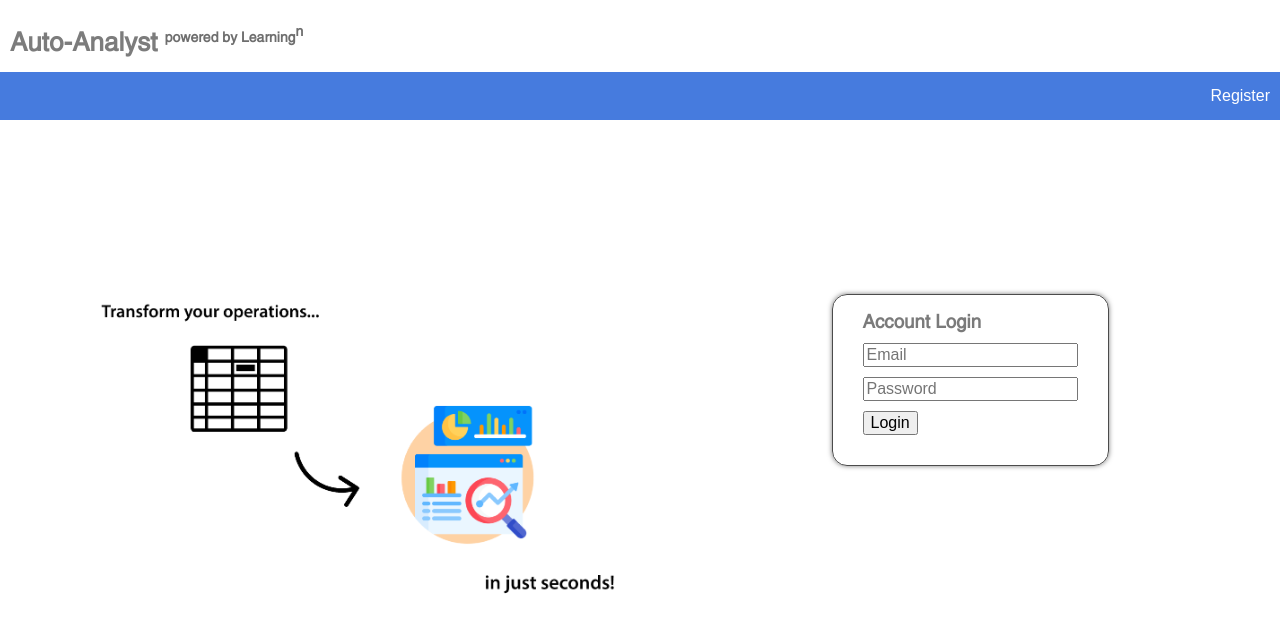
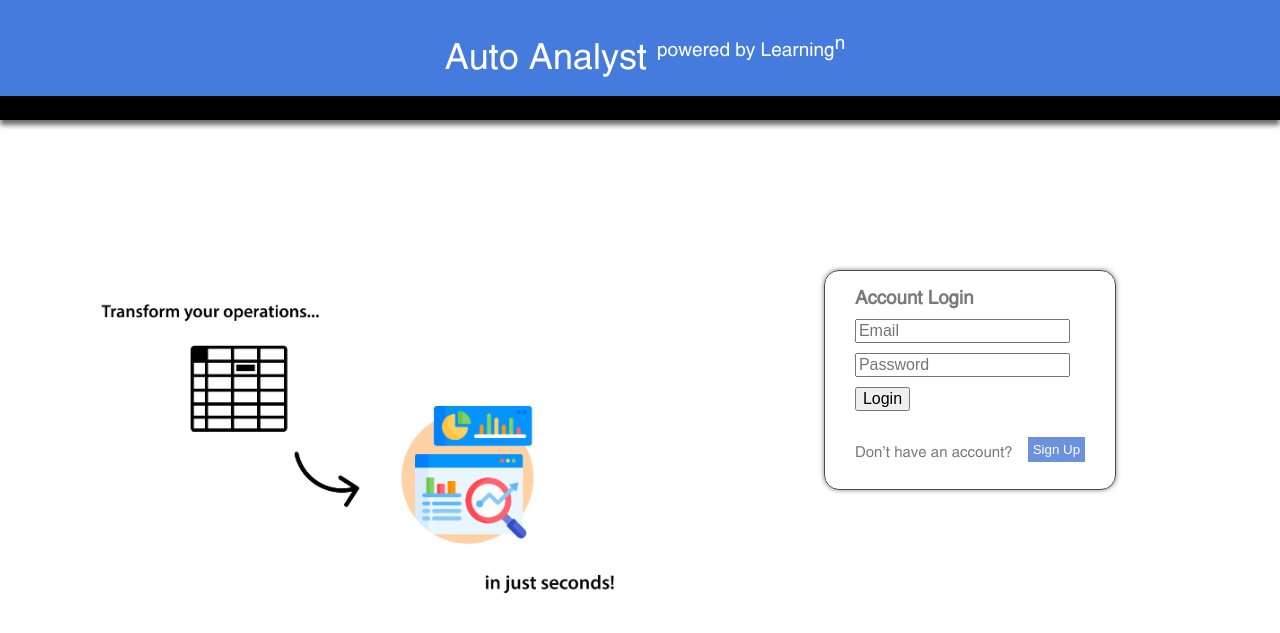
Before and after one commit to JRose31/ABADashboards, a Flask app: page / in a window 1280 px wide. Shown: the top 633 px of the page. Run offline with Flask 3, Linux system fonts and the light colour scheme.

Commit message:
UI Updates

```diff
--- a/app.py
+++ b/app.py
@@ -190,7 +190,7 @@ def home():
 
     user_datasets = UserTables.query.filter_by(user_id=user_info["user_id"]).all()
     if len(user_datasets) > 0:
-        user_tables = [table.table_name for table in user_datasets]
+        user_tables = [[table.table_name, table.last_updated] for table in user_datasets]
         return render_template('home.html', user=user_info, projects=user_tables)
     return render_template('home.html', user=user_info, projects=None)
 
--- a/handlers/models.py
+++ b/handlers/models.py
@@ -1,4 +1,5 @@
 from .database import db
+from sqlalchemy.sql import func
 import json
 import pandas as pd
 
@@ -19,6 +20,8 @@ class UserTables(db.Model):
     table_name = db.Column(db.String(100))
     data = db.Column(db.JSON)
     col_mapping = db.Column(db.JSON)
+    date_created = db.Column(db.DateTime, server_default=func.now())
+    last_updated = db.Column(db.DateTime, server_default=func.now(), onupdate=func.now())
 
     def __init__(self, user_id, table_name, data, col_mapping):
         self.user_id = user_id
--- a/requirements.txt
+++ b/requirements.txt
@@ -4,3 +4,5 @@ Werkzeug~=2.3.4
 plotly~=5.14.1
 numpy~=1.24.3
 scikit-learn~=1.2.2
+SQLAlchemy~=2.0.16
+setuptools~=67.6.0
--- a/static/css/base.css
+++ b/static/css/base.css
@@ -40,37 +40,40 @@ html, body{
 }
 
 .logo-container{
-    height: 9vh;
+    height: 8vh;
     padding-left: 10px;
     display: flex;
     align-items: center;
+    justify-content: center;
+    background-color: #467BDE;
 }
 
 .logo-text{
-    font-size: 26px;
-    color: #7c7c7c;
-    font-weight: bolder;
+    font-size: 25px;
+    color: white;
+    font-weight: lighter;
     /*text-shadow: #4B4B4B -1px 0 2px;*/
 }
 
 .logo-container sup{
     text-shadow: none;
-    color: #6e6e6e;
     font-size: 14px;
+    font-weight: lighter;
 }
 
 .navbar{
     display: flex;
     width: 100vw;
-    height: 6vh;
-    background-color: #467BDE;
+    height: 7vh;
+    background-color: black;
     align-items: center;
     justify-content: end;
     color: white;
+    box-shadow: #6D6D6D 0 5px 5px;
 }
 
 .navbar-buttons{
-    height: 6vh;
+    height: 7vh;
     font-size: 16px;
     /*border-radius: 5px;*/
     background-color: transparent;
@@ -82,7 +85,7 @@ html, body{
 }
 
 .navbar-buttons:hover{
-    background-color: rgba(2, 70, 184, 0.75);
+    background-color: #467BDE;
 }
 
 .logout-btn{
--- a/static/css/import_data.css
+++ b/static/css/import_data.css
@@ -1,7 +1,4 @@
 .navbar{
-    display: flex;
-    width: 100vw;
-    height: 6vh;
     justify-content: space-between;
 }
 .right-navbar{
--- a/static/css/login.css
+++ b/static/css/login.css
@@ -1,3 +1,25 @@
+.logo-container{
+    height: 12vh;
+}
+
+.navbar{
+    height: 3vh;
+    box-shadow: #6D6D6D 0 5px 5px;
+}
+
+.logo-text{
+    font-size: 36px;
+    color: white;
+    font-weight: lighter;
+    /*text-shadow: #4B4B4B -1px 0 2px;*/
+}
+
+.logo-container sup{
+    text-shadow: none;
+    font-size: 19px;
+    font-weight: lighter;
+}
+
 .graphic-container{
     display: flex;
     flex-direction: column;
@@ -22,3 +44,24 @@ input{
     margin-bottom: 10px;
     font-size: 16px;
 }
+
+.register-container{
+    display: flex;
+    font-size: 15px;
+    align-items: center;
+    margin-top: 10px;
+}
+
+.register-container button{
+    border: none;
+    background-color: #6C92DE;
+    color: white;
+    margin-left: 15px;
+    padding: 5px 5px 5px 5px;
+
+}
+
+.register-container button:hover{
+    box-shadow: #6D6D6D -1px 1px 5px;
+    background-color: #467BDE;
+}
--- a/static/css/preview_data.css
+++ b/static/css/preview_data.css
@@ -1,7 +1,7 @@
 .navbar{
     display: flex;
     width: 100vw;
-    height: 6vh;
+    height: 7vh;
     justify-content: space-between;
 }
 .right-navbar{
--- a/templates/base.html
+++ b/templates/base.html
@@ -9,7 +9,7 @@
 <body>
 <div class="header">
     <div class="logo-container">
-        <span class="logo-text">Auto-Analyst <sup>powered by Learning<sup>n</sup></sup></span>
+        <span class="logo-text">Auto Analyst <sup>powered by Learning<sup>n</sup></sup></span>
     </div>
     <nav class="navbar">
         {% block navbar %}
--- a/templates/login.html
+++ b/templates/login.html
@@ -4,7 +4,6 @@
     <link rel="stylesheet" href="{{ url_for("static", filename="css/login.css") }}">
 {% endblock %}
 {% block navbar %}
-    <a href="/register"><button class="navbar-buttons">Register</button></a>
 {% endblock %}
 {% block content %}
         <div class="graphic-container">
@@ -17,6 +16,10 @@
                 <input type="password" name="password" placeholder="Password"><br>
                 <input type="submit" value="Login">
             </form>
+        <div class="register-container">
+            <p>Don't have an account?</p>
+            <a href="/register"><button>Sign Up</button></a>
+        </div>
             {% if message %}
                 {{ message }}
             {% endif %}
```
Also changed, not shown: static/css/active_dashboard.css (+65 -8 lines), static/css/home.css (+31 -8 lines), templates/active_dashboard.html (+11 -9 lines), templates/home.html (+8 -8 lines), database.db.
